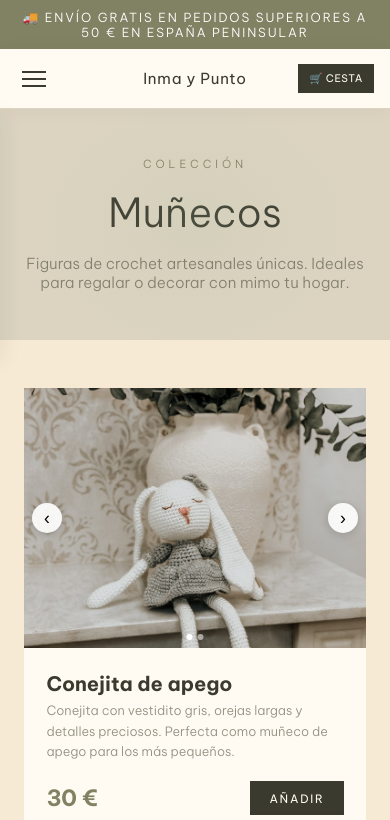
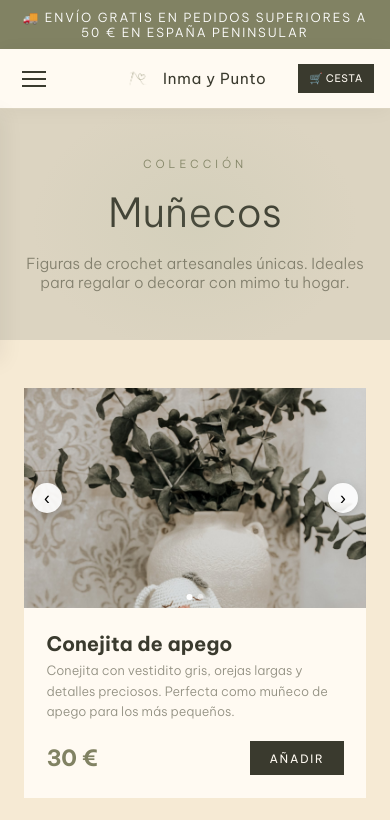
Before and after one commit to rodrigo-selva/inma-y-punto, a website: page munecos.html in a window 390 px wide. Shown: the top 820 px of the page. Drawn offline with Linux system fonts and the light colour scheme.

Commit message:
Corrección de errores

```diff
--- a/munecos.html
+++ b/munecos.html
@@ -326,6 +326,13 @@ footer p { font-size: 0.75rem; }
   background: rgba(255,255,255,0.55); transition: background 0.2s;
 }
 .gallery-dot.active { background: white; }
+
+/* MOBILE PRODUCT IMAGES */
+@media (max-width: 600px) {
+  .product-card .gallery { height: 220px; }
+  .product-card .gallery img { object-position: center top; }
+  .products-grid { grid-template-columns: 1fr; gap: 1.5rem; }
+}
 </style>
 <title>Muñecos · Inma y Punto</title>
 </head>
@@ -342,7 +349,7 @@ footer p { font-size: 0.75rem; }
 <a href="personalizado.html">Personalizado</a>
 <a href="sobremi.html">Sobre mí</a>
 </div>
-  <a class="nav-logo" href="index.html"><span class="nav-logo-text">Inma y Punto</span></a>
+  <a class="nav-logo" href="index.html"><img src="logo4.png" alt="Inma y Punto"><span class="nav-logo-text">Inma y Punto</span></a>
   <button class="nav-cart" onclick="openCart()">🛒 Cesta <span class="cart-count">0</span></button>
 </nav>
 <div class="cart-overlay" id="cart-overlay" onclick="closeCart()"></div>
```
Also changed, not shown: personalizado.html (+8 -1 lines).
